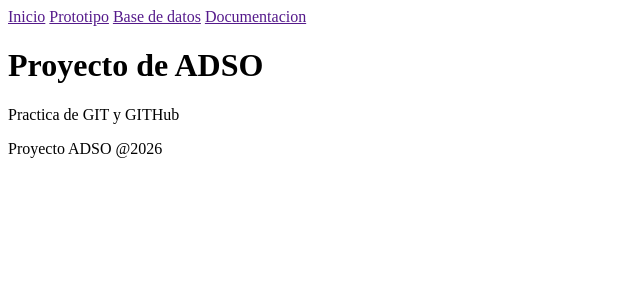
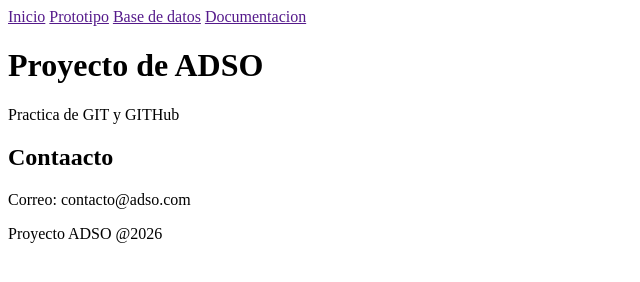
Before and after one commit to zpojeda/proyecto-adso, a plain HTML site: page index.html in a window 1280 px wide. Shown: the whole page, without its empty margins (0-640 px from the left). Drawn offline with Linux system fonts and the light colour scheme.

Commit message:
chore - Agregar sección de contacto

```diff
--- a/index.html
+++ b/index.html
@@ -17,6 +17,10 @@
     <h1>Proyecto de ADSO</h1>
     <p>Practica de GIT y GITHub</p>
 
+    <section>
+        <h2>Contaacto</h2>
+        <p>Correo: contacto@adso.com</p>
+    </section>
 
     <footer>
         <p>Proyecto ADSO @2026</p>
```
